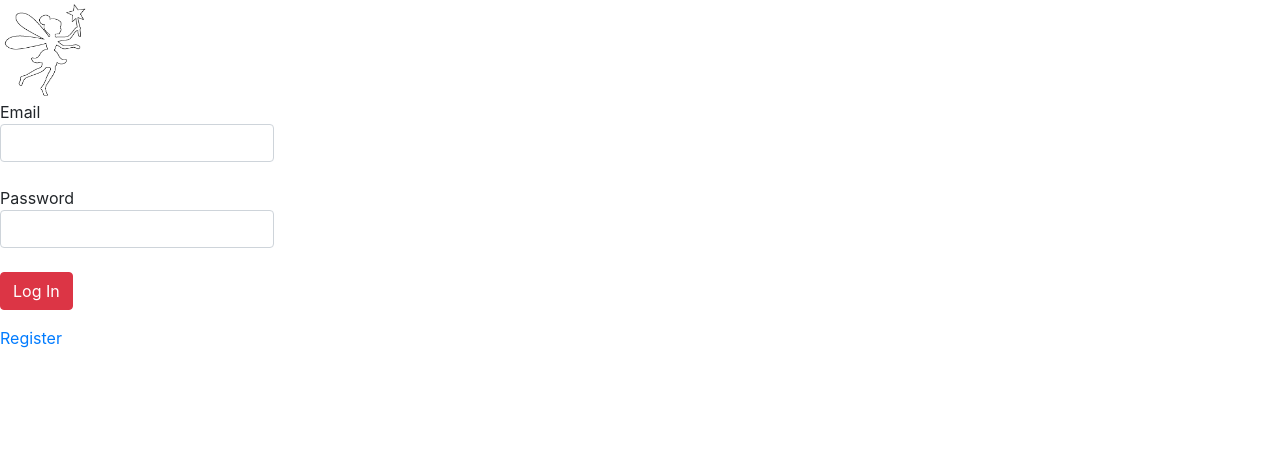
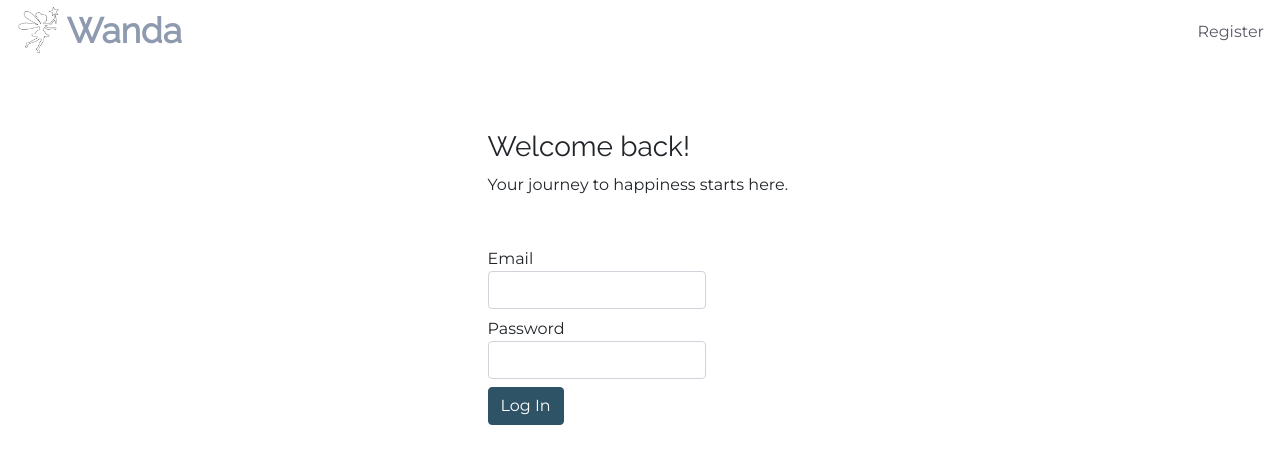
Before and after one commit to ameeli/wanda, a Flask app: page /login in a window 1280 px wide. Shown: the top 464 px of the page. Run offline with Flask 2, Linux system fonts and the light colour scheme; some libraries are stand-ins or nearby versions; some web fonts are replaced.

Commit message:
Added navbar, centered form, and changed fonts.

```diff
--- a/src/static/css/site.css
+++ b/src/static/css/site.css
@@ -170,3 +170,30 @@ h1 h2 h3 h4 h5 h6 {
 img {
   vertical-align: top;
 }
+
+.form-group {
+  padding-top: 50px;
+}
+
+.welcome-back {
+  padding-top: 130px;
+}
+
+.login-message {
+  font-family: 'Montserrat', sans-serif;
+}
+
+.welcome-back {
+  font-family: 'Raleway', sans-serif;
+}
+
+.btn-danger {
+  color: #fff;
+  background-color: #2e5266;
+  border-color: #2e5266;
+  font-family: 'Montserrat', sans-serif;
+}
+
+label {
+  font-family: 'Montserrat', sans-serif;
+}
--- a/src/templates/login_form.html
+++ b/src/templates/login_form.html
@@ -3,32 +3,53 @@
 {% block title %}Welcome back!{% endblock %}
 
 {% block content %}
+<div class="top-nav">
+  <nav class="wanda-navbar navbar fixed-top navbar-expand-lg">
+    <div class="navbar-brand">
+      <img src="/static/img/wanda.png" height="50" width="45">
+      <span class="wanda">Wanda</span>
+    </div>
+    <button class="navbar-toggler" type="button" data-toggle="collapse" data-target="#navbarSupportedContent" aria-controls="navbarSupportedContent" aria-expanded="false" aria-label="Toggle navigation">
+      <span class="navbar-toggler-icon"></span>
+    </button>
 
-  <img src="/static/img/wanda.png" height="100" width="90">
+    <div class="collapse navbar-collapse" id="navbarSupportedContent">
+      <ul class="navbar-nav mr-auto">
+      </ul>
+      <div class="preferences-logout">
+        <a href="/register" id="link">Register</a>
+      </div>
+    </div>
+  </nav>
+</div>
+
+<div class="message-and-form mx-auto" style="width:305px" style="background-color:black">
+  <div class="homepage-message">
+    <h3 class="welcome-back">Welcome back!</h3>
+    <span class="login-message">Your journey to happiness starts here.</span>
+  </div>
 
   <form action="/login" method="POST">
-
     <div class="form-group">
+      <div>
         <label>
             Email
             <input type="email" name="email" class="form-control">
         </label>
       </div>
-
-      <div class="form-group">
+      <div>
         <label>
           Password
           <input type="password" name="password" class="form-control">
         </label>
       </div>
-
-      <div class="form-group">
+      <div>
         <input type="submit" value="Log In" class="btn btn-danger">
       </div>
+    </div>
+  </form>
+</div>
 
-  </form>
-
-  <a href="/register" id="link">Register</a>
 
 
 {% endblock %}
```
